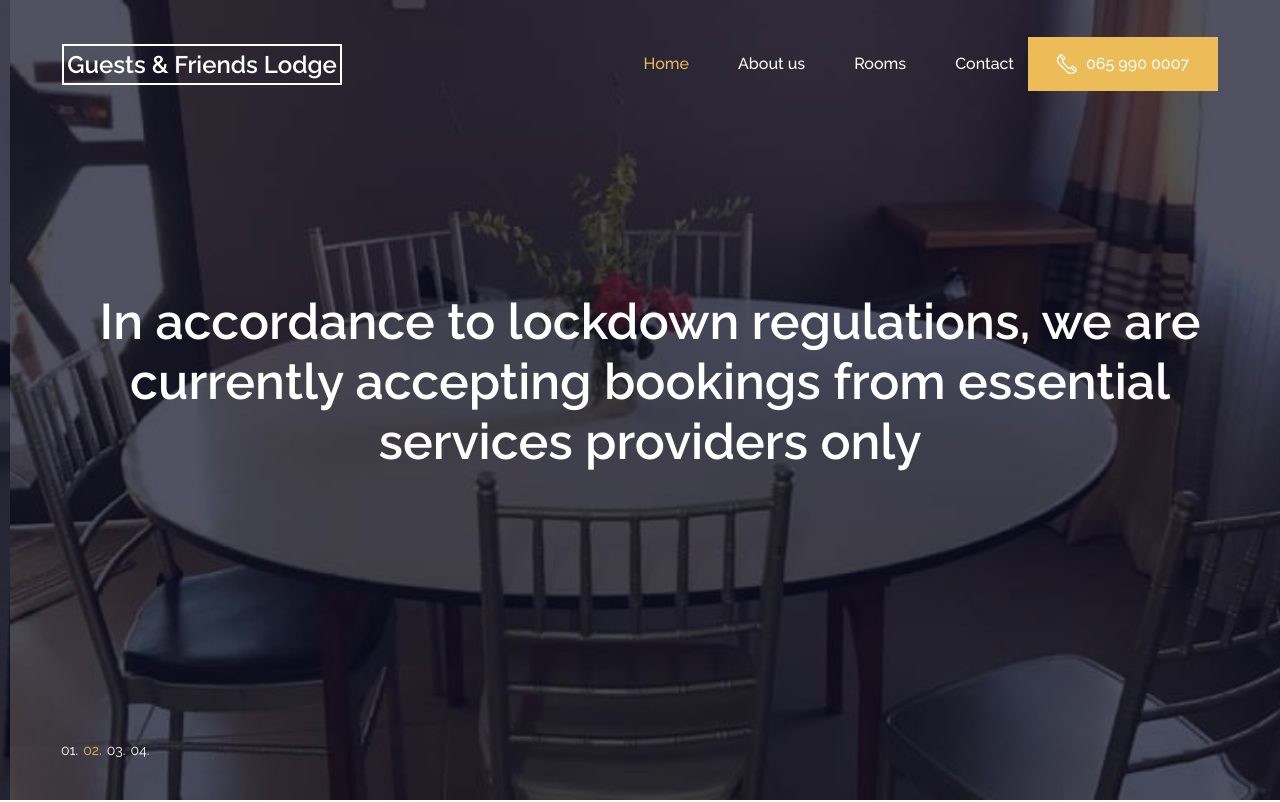
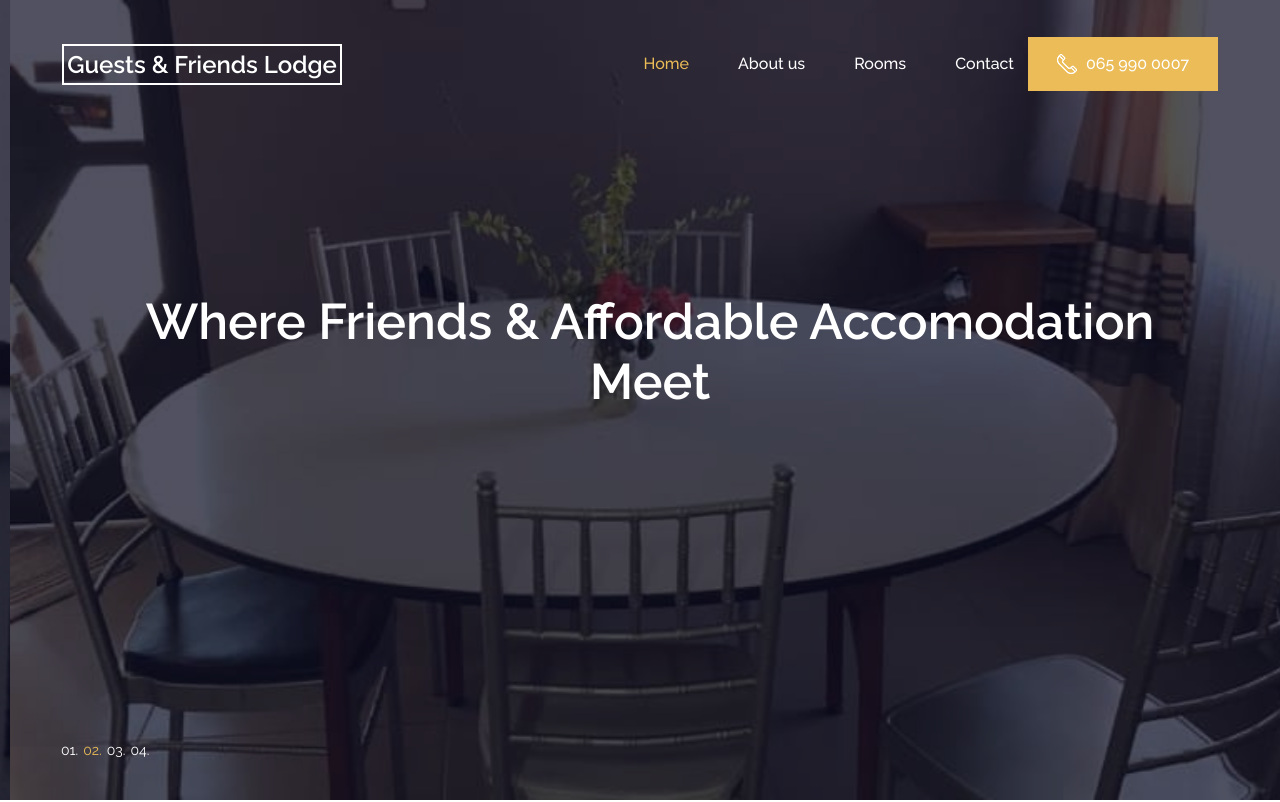
Before and after one commit to TseboMokoena/GuestsAndFriendsLodge, a plain HTML site: page index.html in a window 1280 px wide. Shown: the top 802 px of the page. Drawn offline with Linux system fonts and the light colour scheme.

Commit message:
Changing back intro

```diff
--- a/index.html
+++ b/index.html
@@ -86,7 +86,7 @@
                 <div class="row">
                   <div class="col">
                     <div class="home_content text-center">
-                      <div class="home_title">In accordance to lockdown regulations, we are currently accepting bookings from essential services providers only</div>
+                      <div class="home_title">Where Friends & Affordable Accomodation Meet</div>
                       <div class="booking_form_container">
                       </div>
                     </div>
@@ -104,7 +104,7 @@
                 <div class="row">
                   <div class="col">
                     <div class="home_content text-center">
-                      <div class="home_title">In accordance to lockdown regulations, we are currently accepting bookings from essential services providers only</div>
+                      <div class="home_title">Where Friends & Affordable Accomodation Meet</div>
                       <div class="booking_form_container">
                       </div>
                     </div>
@@ -122,7 +122,7 @@
                 <div class="row">
                   <div class="col">
                     <div class="home_content text-center">
-                      <div class="home_title">In accordance to lockdown regulations, we are currently accepting bookings from essential services providers only</div>
+                      <div class="home_title">Where Friends & Affordable Accomodation Meet</div>
                       <div class="booking_form_container">
                       </div>
                     </div>
@@ -140,7 +140,7 @@
                 <div class="row">
                   <div class="col">
                     <div class="home_content text-center">
-                      <div class="home_title">In accordance to lockdown regulations, we are currently accepting bookings from essential services providers only</div>
+                      <div class="home_title">Where Friends & Affordable Accomodation Meet</div>
                       <div class="booking_form_container">
                       </div>
                     </div>
```
